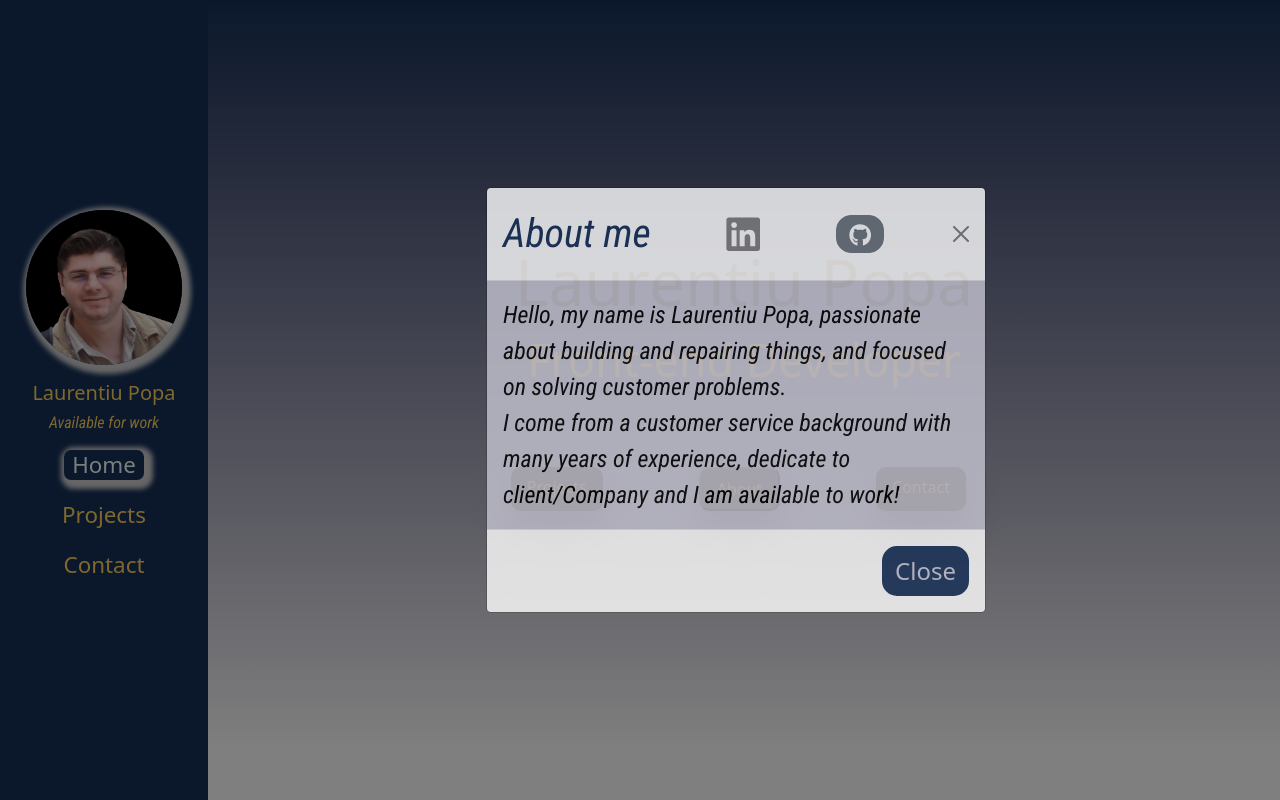
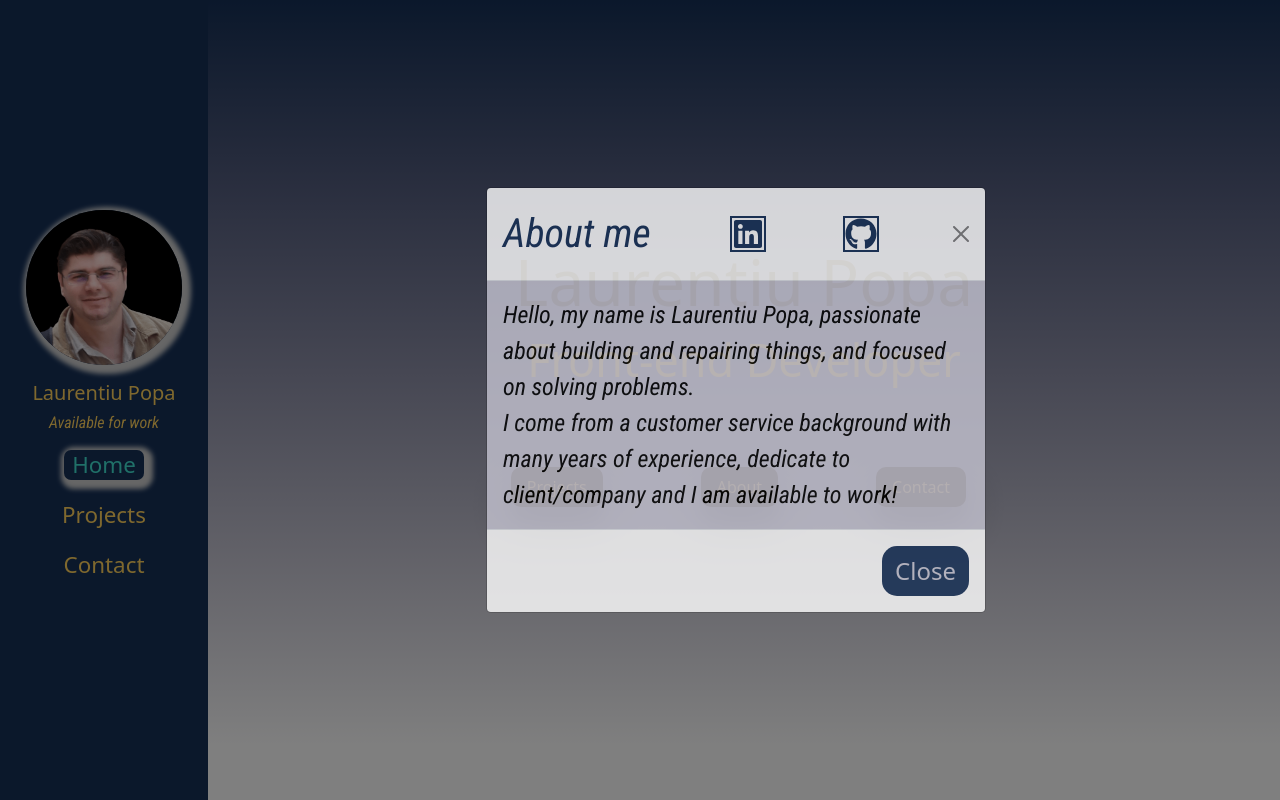
Before and after one commit to laur80/pf, a React (Create React App) app: page / in a window 1280 px wide. Both pictures are taken after a click on the button "About". Shown: the top 800 px of the page. Built offline with nearby package versions, Linux system fonts and the light colour scheme; a web font is replaced by a local one.

Commit message:
about-tweak

```diff
--- a/src/About.css
+++ b/src/About.css
@@ -31,6 +31,9 @@
   border-radius: 15px;
   font-size: 1.5em;
 }
+#btn-foot:hover {
+  box-shadow: 3px 3px 5px 6px #ccc;
+}
 .contain-links {
   display: flex;
 
@@ -41,3 +44,12 @@
   text-decoration: none;
   /* padding: 0.3rem .5rem; */
 }
+.contain-links .link-btn {
+  color: var(--bg-nav);
+  outline: 2px solid var(--bg-nav);
+}
+.contain-links .link-btn:hover {
+  box-shadow: linear-gradient(to bottom, #fefefe, #c5c4d1, #8d8fa6, #545d7e, #163057);
+	color: #fff;
+	background-color: turquoise;
+}
--- a/src/About.js
+++ b/src/About.js
@@ -12,10 +12,10 @@ function About() {
             <div className="modal-header contain-links " >
                 <h5 className="modal-title" id="exampleModalLabel">About me</h5>
                 <a className="btn mx-auto"  href="https://www.linkedin.com/in/laurentiu-popa80/" target="_blank" rel="noreferrer">
-                    <FaLinkedin color="grey" size="2.4rem"/>
+                    <FaLinkedin className="link-btn" size="2rem"/>
                 </a>
-                <a className="btn btn-secondary " role="button" href="https://github.com/laur80" target="_blank" rel="noreferrer">
-                <FaGithub color="white" size="1.4rem"/>
+                <a className="" role="button" href="https://github.com/laur80" target="_blank" rel="noreferrer">
+                <FaGithub className="link-btn" size="2rem"/>
                 </a>
 
                 <button type="button" className="btn-close" data-bs-dismiss="modal" aria-label="Close"></button>
@@ -23,10 +23,10 @@ function About() {
 
             <div className="modal-body" >
             Hello, my name is Laurentiu Popa, passionate about building and repairing things,
-            and focused on solving customer problems.
+            and focused on solving problems.
             <br/>
             I come from a customer service background with many years of experience,
-            dedicate to client/Company and I am available to work!
+            dedicate to client/company and I am available to work!
                 <div id="contain-links" >
                 </div>
             </div>
--- a/src/Contact.css
+++ b/src/Contact.css
@@ -10,7 +10,7 @@
 
 h3 {
 	text-align: center;
-	color:  #64B5F6;
+	color: linear-gradient(to bottom, #fefefe, #c5c4d1, #8d8fa6, #545d7e, #163057);
 }
 
 /* Add styles to 'container' class */
@@ -31,22 +31,21 @@ form {
 	margin: 0;
 
 }
-/* Add styles to 'label' selector */
+
 label {
 	font-size: 0.85em;
 	margin-left: 1em;
-	color:  #64B5F6;
+	color: linear-gradient(to bottom, #fefefe, #c5c4d1, #8d8fa6, #545d7e, #163057);
 
 }
 
-/* Add styles to 'input' and 'textarea' selectors */
+
 input[type=text],input[type=email], textarea {
     width: 100%;
     padding: 0.1rem;
     outline: 1px solid #ccc;
     border-radius: 4px;
     box-sizing: border-box;
-	/* margin: 1rem 0; */
 	/* resize: vertical; */
 }
 
@@ -59,13 +58,13 @@ input[type=text]:focus,input[type=email]:focus, textarea:focus {
 	text-align: center;
 
 }
-/* Add styles to the submit button */
+
 .btnc{
 
 	background: #64B5F6;
 	margin: 1 auto;
 	outline: 0;
-	color: white;
+	color: linear-gradient(to bottom, #fefefe, #c5c4d1, #8d8fa6, #545d7e, #163057);
 	border: 0;
 	padding: .5rem 1.1rem;
 	border-radius: 4px;
@@ -76,17 +75,23 @@ input[type=text]:focus,input[type=email]:focus, textarea:focus {
 	box-shadow: 0 19px 38px rgba(0, 0, 0, 0.3), 0 15px 12px rgba(0, 0, 0, 0.1);
 }
 
-/* Add styles for 'focus' property */
 .btnc:focus {
 	background: #A5D6A7;
 	color: whitesmoke;
 }
 
-/* Style 'hover' property */
 .btnc:hover {
 	background: #2196F3;
+	box-shadow: 3px 3px 5px 6px #ccc;
+	color: turquoise;
 }
-.contain-links {
+.contain-links .btn-link{
+color: #fefefe;
+outline: 2px solid #fefefe;
+}
+.contain-links .btn-link:hover {
+	box-shadow: 3px 3px 5px 6px #ccc;
+	color: #fff;
+	background-color: turquoise;
 
-	/* border: 2px solid red; */
 }
--- a/src/Contact.js
+++ b/src/Contact.js
@@ -38,10 +38,10 @@ function Contact() {
 				</form>
 
 				<div className="contain-links justify-content-around">
-					<a className=" btn btn-secondary"  href="https://www.linkedin.com/in/laurentiu-popa80/" target="_blank" rel="noreferrer">
+					<a className=" btn-link "  href="https://www.linkedin.com/in/laurentiu-popa80/" target="_blank" rel="noreferrer">
 						<FaLinkedin size="2rem"/>
 					</a>
-					<a className="btn btn-secondary " role="button" href="https://github.com/laur80" target="_blank" rel="noreferrer">
+					<a className="btn-link " role="button" href="https://github.com/laur80" target="_blank" rel="noreferrer">
 						<FaGithub color="white" size="2rem"/>
 					</a>
             	</div>
--- a/src/Home.css
+++ b/src/Home.css
@@ -69,7 +69,7 @@ margin-left: auto;
 
 }
 
-.bt{
+#home .bt{
   margin-right: 0.7rem;
   display: inline-block;
   padding: 0.5rem 1rem;
@@ -78,10 +78,10 @@ margin-left: auto;
   border-radius: 10px;
   color: var(--txt-color-btn);
   box-shadow: 0 19px 38px rgba(0, 0, 0, 0.3), 0 15px 12px rgba(0, 0, 0, 0.1);
-  /* border: none; */
+  border: none;
   outline: none;
 }
-.bt:hover {
+#home .bt:hover {
   background:#918936;
   color:var(--txt-color-name);
   box-shadow: 3px 3px 5px 6px #ccc;
--- a/src/Sidebar.css
+++ b/src/Sidebar.css
@@ -38,7 +38,7 @@
 .setactive.linkSidebar {
     box-shadow: 3px 3px 5px 6px #ccc;
     border-radius: 7px;
-    color: azure;
+    color: turquoise;
     padding: 0 .5rem;
 }
 .Photo {
--- a/src/Sidebar.js
+++ b/src/Sidebar.js
@@ -12,16 +12,16 @@ function Sidebar() {
     const [activeC, setActiveC] =useState(false);
 
     function activeLink () {
-        // console.log(window.scrollY );
-        if(window.scrollY < 450) {
+        console.log(window.scrollY );
+        if(window.scrollY < 350) {
             setActiveH(true);
             setActiveP(false);
             setActiveC(false);
-        }else if((window.scrollY > 450) && (window.scrollY < 1500)){
+        }else if((window.scrollY > 350) && (window.scrollY < 1200)){
             setActiveH(false);
             setActiveP(true);
             setActiveC(false);
-        }else if(window.scrollY > 1500 ) {
+        }else if(window.scrollY > 1200 ) {
             setActiveH(false);
             setActiveP(false);
             setActiveC(true);
```
Also changed, not shown: 1 other file (tests, documents, lock files or other folders).
